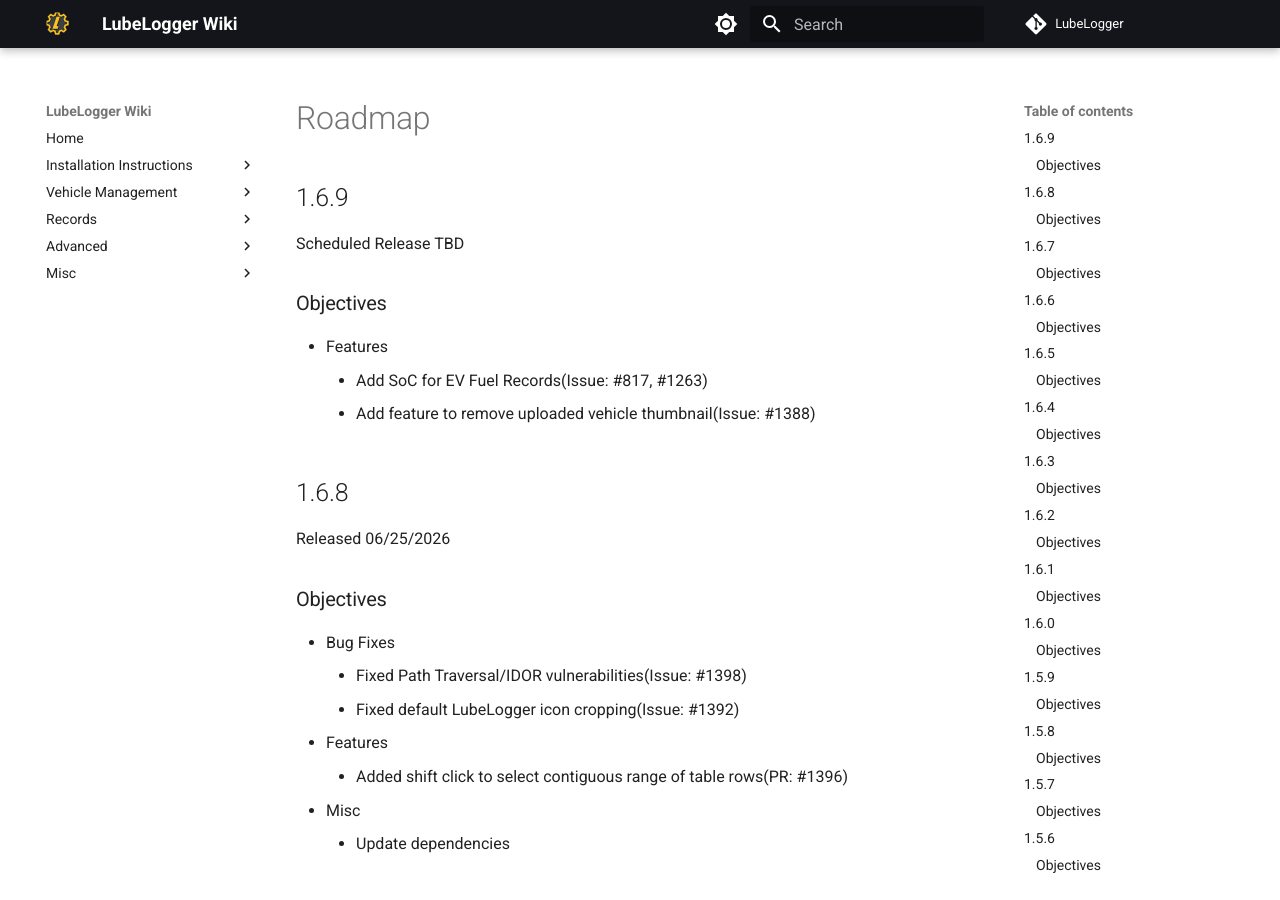
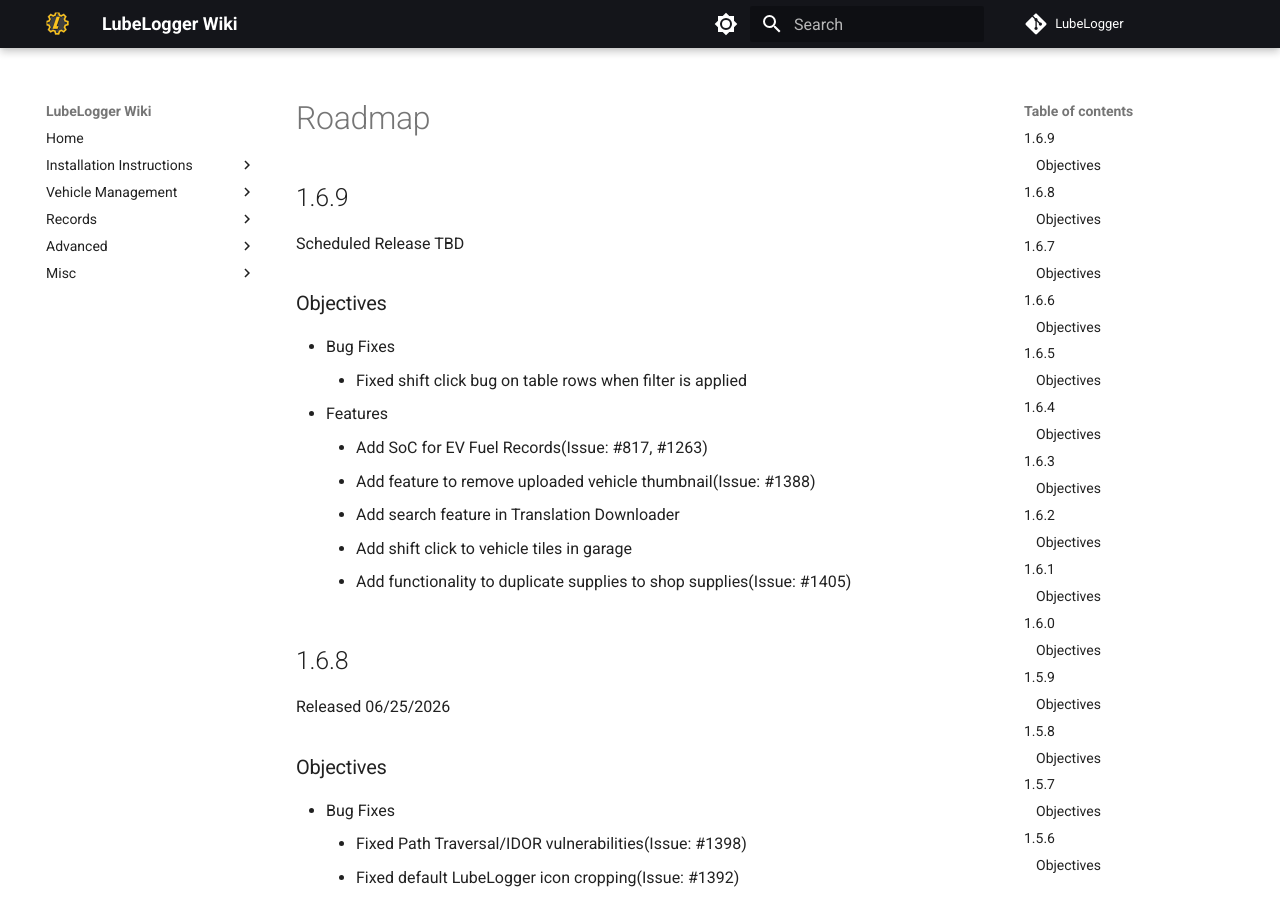
Before and after one commit to hargata/lubelog_docs, an MkDocs documentation site: the page built from docs/Misc/Roadmap.md, in a window 1280 px wide and 900 px high. Built offline with MkDocs 1.6.1 and Material for MkDocs 9.7.7, drawn with Linux system fonts in a browser that asks for light colours; comment, search, counter and statistics services are not loaded.

Commit message:
Update roadmap

```diff
--- a/docs/Misc/Roadmap.md
+++ b/docs/Misc/Roadmap.md
@@ -4,9 +4,14 @@
 Scheduled Release TBD
 
 ### Objectives
+- Bug Fixes
+    - Fixed shift click bug on table rows when filter is applied
 - Features
     - Add SoC for EV Fuel Records(Issue: #817, #1263)
     - Add feature to remove uploaded vehicle thumbnail(Issue: #1388)
+    - Add search feature in Translation Downloader
+    - Add shift click to vehicle tiles in garage
+    - Add functionality to duplicate supplies to shop supplies(Issue: #1405)
 
 ## 1.6.8
 Released 06/25/2026
```
